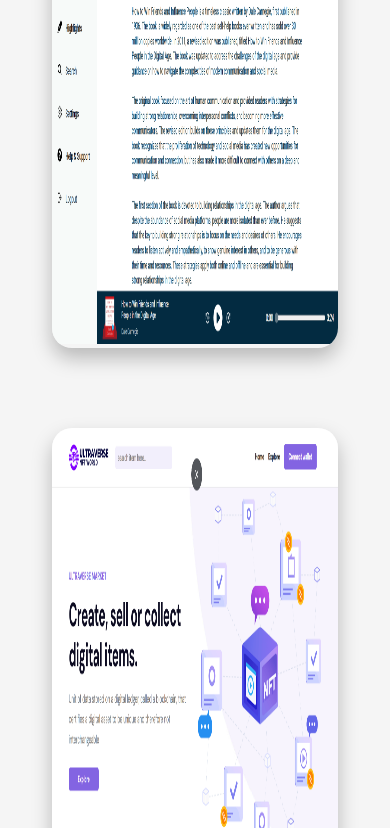
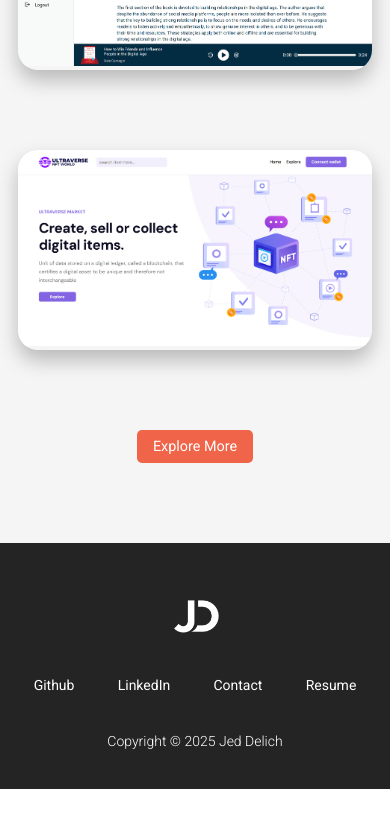
Before and after one commit to jeddelich/next-portfolio, a Next.js app: page / in a window 390 px wide. Shown: the part 1172-2000 px from the top of the page. After the commit the page ends 1961 px from the top, so only its background shows below. Built offline with nearby package versions, Linux system fonts and the light colour scheme.

Commit message:
feat: projects section fully responsive

```diff
--- a/app/globals.css
+++ b/app/globals.css
@@ -482,10 +482,10 @@ nav {
   cursor: pointer;
   border-top: 2px solid #f06449;
   border-radius: 50%;
-  transition: opacity 700ms ease;
+  transition: all 700ms ease;
   opacity: 0;
   animation: circle-spin 1s linear;
-  animation-iteration-count: 2;
+  animation-iteration-count: 3;
 }
 
 .personal-logo {
@@ -779,6 +779,7 @@ PROJECTS
 
 .project__img {
   width: 100%;
+  height: auto;
   transition: all 300ms ease;
 }
 
@@ -789,6 +790,7 @@ PROJECTS
 
 .project__wrapper {
   position: relative;
+  width: 100%;
   max-width: 900px;
   border-radius: 20px;
   box-shadow: 0 10px 20px 0 rgb(0, 0, 0, 0.25);
@@ -875,7 +877,7 @@ FOOTER
 footer {
   background-color: #242424;
   display: flex;
-  padding: 6% 0;
+  padding: 4rem 0;
   z-index: 2;
   position: relative;
 }
@@ -1059,6 +1061,14 @@ SHAPES
     width: 75%;
   }
 
+  .footer__social--list {
+    margin: 16px 0;
+  }
+
+  .footer__logo--img {
+    transform: scale(2);
+  }
+
   .modal__languages {
     justify-content: space-evenly;
   }
@@ -1081,7 +1091,27 @@ SHAPES
   }
 
   .project__description--para {
-    margin-right: 72px;
+    margin-right: 1rem;
+  }
+
+  .project__description {
+    left: 48px;
+  }
+
+  .project__wrapper {
+    margin: 0 20px;
+  }
+  footer{
+  padding: 3rem 0 4rem 0;
+  }
+}
+
+@media (max-width: 700px) {
+  .project__description--para {
+    display: none;
+  }
+  .project__description--subtitle {
+    margin-bottom: 1rem;
   }
 }
 
@@ -1113,11 +1143,23 @@ SHAPES
     display: none;
   }
 
+  .project__wrapper {
+    margin: 0 12px;
+  }
+
   .project__description {
     left: 0;
-    padding: 0;
+    padding: 0 12px;
     width: 100%;
     text-align: center;
+  }
+
+  .project__description--title {
+    font-size: 24px;
+  }
+
+  .project__description--links {
+    justify-content: center;
   }
 
   .project__description--subtitle {
@@ -1131,4 +1173,45 @@ SHAPES
   .modal__title {
     font-size: 20px;
   }
+
+  .footer__social--link{
+    font-size: 14px;
+  }
 }
+
+@media (max-width: 400px) {
+  .nav__link:nth-of-type(3) {
+    display: none;
+  }
+
+  .project__wrapper {
+    margin: 0 6px;
+  }
+
+  .project__description--title {
+    font-size: 20px;
+  }
+
+  .project__description--subtitle {
+    font-size: 12px;
+  }
+
+  .project__description--link {
+    font-size: 16px;
+  }
+}
+
+@media (max-width: 320px) {
+  .project__wrapper {
+    margin: 0 4px;
+    border-radius: 12px;
+  }
+
+  .project__description--title {
+    font-size: 16px;
+  }
+
+  .project__description--link {
+    font-size: 14px;
+  }
+}
--- a/components/layout/Navbar.tsx
+++ b/components/layout/Navbar.tsx
@@ -33,7 +33,7 @@ function Navbar() {
         ></div>
       </figure>
       <ul className="nav__link--list">
-        <li className="nav__link" onClick={() => toggleModal()}>
+        <li className="nav__link click" onClick={() => toggleModal()}>
           <a
             href="#"
             className="nav__link--anchor link__hover-effect link__hover-effect--black"
@@ -41,7 +41,7 @@ function Navbar() {
             About
           </a>
         </li>
-        <li className="nav__link">
+        <li className="nav__link click">
           <a
             href="#projects"
             className="nav__link--anchor link__hover-effect link__hover-effect--black"
@@ -49,7 +49,7 @@ function Navbar() {
             Projects
           </a>
         </li>
-        <li className="nav__link" onClick={() => toggleModal()}>
+        <li className="nav__link click" onClick={() => toggleModal()}>
           <a
             href="#"
             className="nav__link--anchor link__hover-effect link__hover-effect--black"
--- a/components/ui/Button.module.css
+++ b/components/ui/Button.module.css
@@ -18,3 +18,10 @@
     background-color: #c9302c;
     transform: translateY(1px);
 }
+
+@media (max-width: 600px) {
+    .button {
+        padding: 0.5rem 1rem;
+        font-size: 0.9rem;
+    }
+}
--- a/data/projects.ts
+++ b/data/projects.ts
@@ -22,7 +22,7 @@ const projects: Project[] = [
   },
   {
     img: {
-      src: "/nft-marketplace.png",
+      src: "/nft-marketplace-ss.png",
       alt: "NFT Marketplace",
     },
     title: "NFT Marketplace",
```
Also changed, not shown: public/nft-marketplace-ss.png (added).
